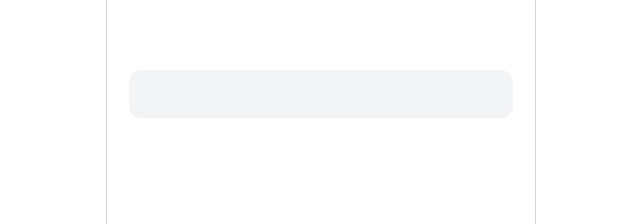
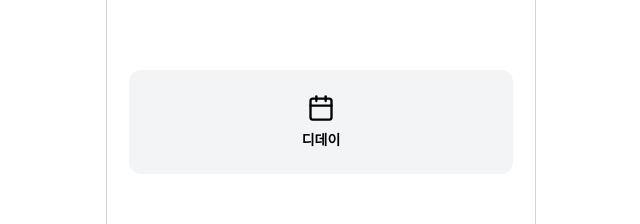
Before and after one commit to YeSeul-0w0/moa-utils, a React (Create React App) app: page / in a window 1280 px wide. Shown: the part 127-351 px from the top of the page, without its empty margins (319-959 px from the left). Built offline with nearby package versions, Linux system fonts and the light colour scheme.

Commit message:
chore: delete unnecessary code

```diff
--- a/src/component/Home.tsx
+++ b/src/component/Home.tsx
@@ -1,5 +1,5 @@
 import { useNavigate } from "react-router-dom";
-import { Calendar, MapPin } from "lucide-react";
+import { Calendar } from "lucide-react";
 
 const Home = () => {
 	const navigate = useNavigate();
@@ -8,7 +8,15 @@ const Home = () => {
 		<main className="flex flex-col items-center justify-between px-4 py-20 text-center">
 			<div className="text-xs text-gray-600">일상 생활에서 유용한 기능들을</div>
 			<h1 className="text-2xl font-bold mt-1 mb-6">MoA</h1>
-			<section className="bg-gray-100 rounded-xl my-10 p-6 flex gap-10 justify-center w-full max-w-sm"></section>
+			<section className="bg-gray-100 rounded-xl my-10 p-6 flex gap-10 justify-center w-full max-w-sm">
+				<div
+					className="flex flex-col items-center cursor-pointer"
+					onClick={() => navigate("/dday")}
+				>
+					<Calendar size={28} />
+					<span className="mt-2 font-semibold text-sm">디데이</span>
+				</div>
+			</section>
 		</main>
 	);
 };
```
